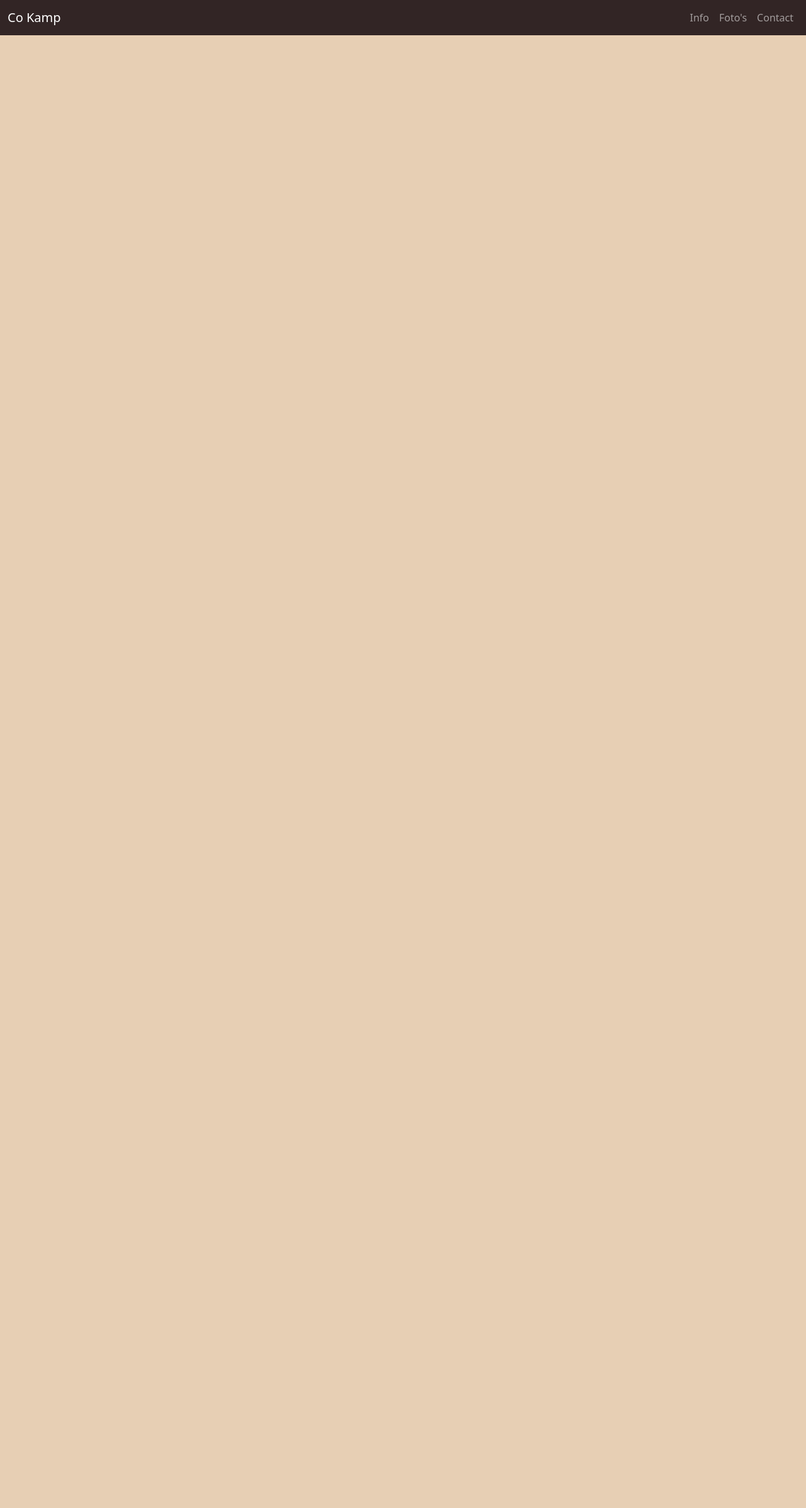
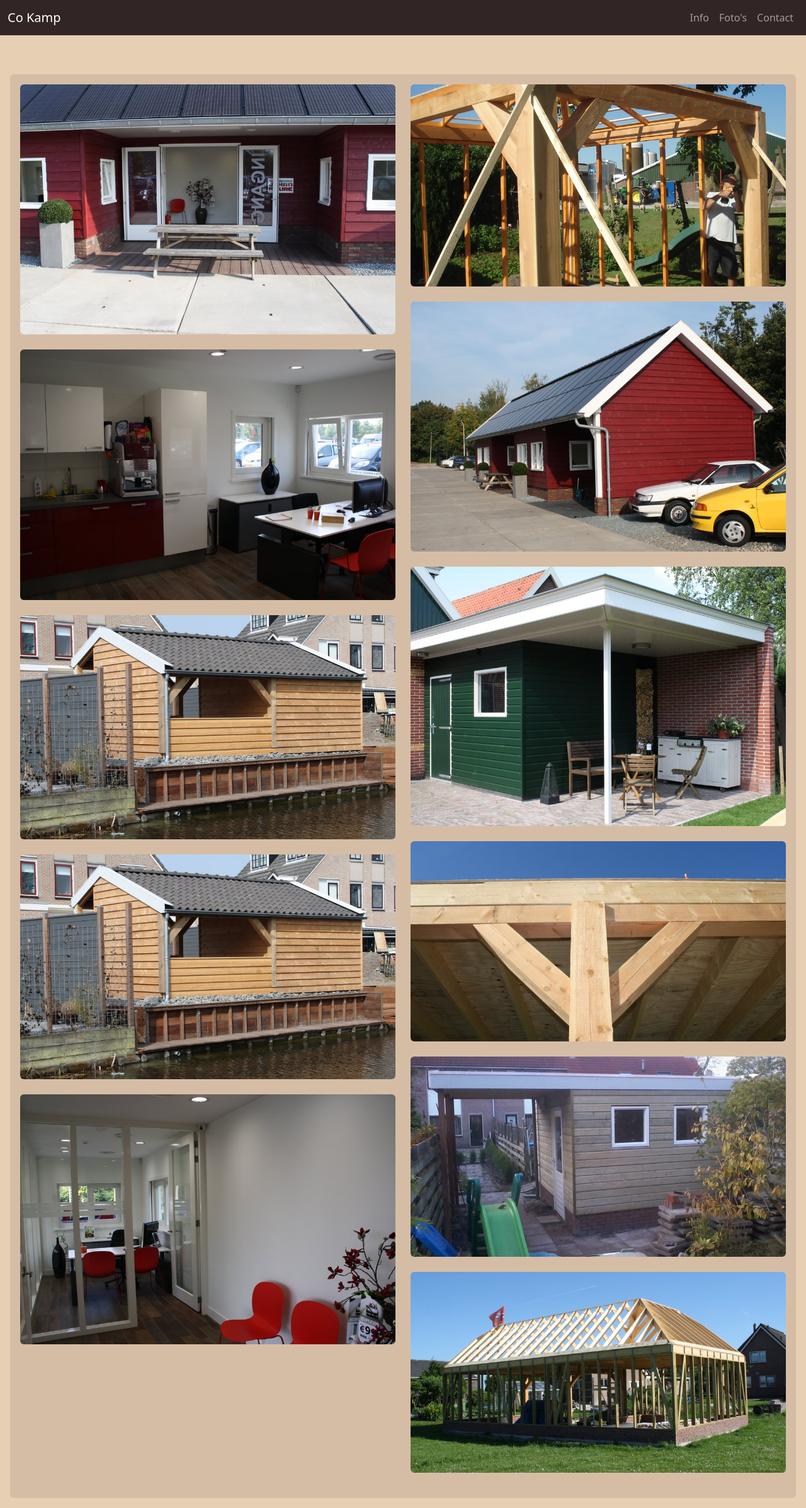
Before and after one commit to Stijn-Kamp/CoKampWebsite, a Vue app: page / in a window 1280 px wide. Shown: the whole page at 63% size. Before the commit the page ends 800 px from the top, so only its background shows below. Built offline with nearby package versions, Linux system fonts and the light colour scheme.

Commit message:
added image grid

```diff
--- a/src/App.vue
+++ b/src/App.vue
@@ -1,6 +1,6 @@
 <script setup>
-  import MainPage from "@views/MainView.vue";
-  import NavBar from "@components/NavBar.vue"
+    import NavBar from "@components/NavBar.vue";
+    import MainPage from "@views/MainView.vue";
 </script>
 
 <template>
--- /dev/null
+++ b/src/components/ImageGrid.vue
@@ -0,0 +1,76 @@
+<template>
+  <div class="lightbox m-3 mt-5 p-3 bg-primary bg-opacity-10 rounded">
+    <div class="row">
+      <div class="col-lg-6">
+        <img
+          src="@assets/images/examples/example1.jpg"
+          data-mdb-img="@assets/images/examples/example1.jpg"
+          alt="Table Full of Spices"
+          class="w-100 mb-2 mb-md-4 shadow-1-strong rounded"
+        />
+        <img
+          src="@assets/images/examples/example2.jpg"
+          data-mdb-img="@assets/images/examples/example2.jpg"
+          alt="Table Full of Spices"
+          class="w-100 mb-2 mb-md-4 shadow-1-strong rounded"
+        />
+        <img
+          src="@assets/images/examples/example3.jpg"
+          data-mdb-img="@assets/images/examples/example3.jpg"
+          alt="Table Full of Spices"
+          class="w-100 mb-2 mb-md-4 shadow-1-strong rounded"
+        />
+        <img
+          src="@assets/images/examples/example3.jpg"
+          data-mdb-img="@assets/images/examples/example3.jpg"
+          alt="Table Full of Spices"
+          class="w-100 mb-2 mb-md-4 shadow-1-strong rounded"
+        />
+        <img
+          src="@assets/images/examples/example4.jpg"
+          data-mdb-img="@assets/images/examples/example4.jpg"
+          alt="Table Full of Spices"
+          class="w-100 mb-2 mb-md-4 shadow-1-strong rounded"
+        />
+      </div>
+      <div class="col-lg-6">
+        <img
+          src="@assets/images/examples/example5.jpg"
+          data-mdb-img="@assets/images/examples/example5.jpg"
+          alt="Table Full of Spices"
+          class="w-100 mb-2 mb-md-4 shadow-1-strong rounded"
+        />
+        <img
+          src="@assets/images/examples/example6.jpg"
+          data-mdb-img="@assets/images/examples/example6.jpg"
+          alt="Table Full of Spices"
+          class="w-100 mb-2 mb-md-4 shadow-1-strong rounded"
+        />
+        <img
+          src="@assets/images/examples/example7.jpg"
+          data-mdb-img="@assets/images/examples/example7.jpg"
+          alt="Table Full of Spices"
+          class="w-100 mb-2 mb-md-4 shadow-1-strong rounded"
+        />
+        <img
+          src="@assets/images/examples/example8.jpg"
+          data-mdb-img="@assets/images/examples/example8.jpg"
+          alt="Table Full of Spices"
+          class="w-100 mb-2 mb-md-4 shadow-1-strong rounded"
+        />
+        <img
+          src="@assets/images/examples/example9.jpg"
+          data-mdb-img="@assets/images/examples/example9.jpg"
+          alt="Table Full of Spices"
+          class="w-100 mb-2 mb-md-4 shadow-1-strong rounded"
+        />
+        <img
+          src="@assets/images/examples/example10.jpg"
+          data-mdb-img="@assets/images/examples/example10.jpg"
+          alt="Table Full of Spices"
+          class="w-100 mb-2 mb-md-4 shadow-1-strong rounded"
+        />
+      </div>
+    </div>
+  </div>
+</template>
--- a/src/components/TheWelcome.vue
+++ /dev/null
@@ -1,121 +0,0 @@
-<script setup>
-import WelcomeItem from "./WelcomeItem.vue";
-import DocumentationIcon from "./icons/IconDocumentation.vue";
-import ToolingIcon from "./icons/IconTooling.vue";
-import EcosystemIcon from "./icons/IconEcosystem.vue";
-import CommunityIcon from "./icons/IconCommunity.vue";
-import SupportIcon from "./icons/IconSupport.vue";
-</script>
-
-<template>
-  <WelcomeItem>
-    <template #icon>
-      <DocumentationIcon />
-    </template>
-    <template #heading>Documentation</template>
-
-    Vue’s
-    <a href="https://vuejs.org/" target="_blank" rel="noopener"
-      >official documentation</a
-    >
-    provides you with all information you need to get started.
-  </WelcomeItem>
-
-  <WelcomeItem>
-    <template #icon>
-      <ToolingIcon />
-    </template>
-    <template #heading>Tooling</template>
-
-    This project is served and bundled with
-    <a
-      href="https://vitejs.dev/guide/features.html"
-      target="_blank"
-      rel="noopener"
-      >Vite</a
-    >. The recommended IDE setup is
-    <a href="https://code.visualstudio.com/" target="_blank" rel="noopener"
-      >VSCode</a
-    >
-    +
-    <a
-      href="https://github.com/johnsoncodehk/volar"
-      target="_blank"
-      rel="noopener"
-      >Volar</a
-    >. If you need to test your components and web pages, check out
-    <a href="https://www.cypress.io/" target="_blank" rel="noopener">Cypress</a>
-    and
-    <a href="https://on.cypress.io/component" target="_blank"
-      >Cypress Component Testing</a
-    >.
-
-    <br />
-
-    More instructions are available in <code>README.md</code>.
-  </WelcomeItem>
-
-  <WelcomeItem>
-    <template #icon>
-      <EcosystemIcon />
-    </template>
-    <template #heading>Ecosystem</template>
-
-    Get official tools and libraries for your project:
-    <a href="https://pinia.vuejs.org/" target="_blank" rel="noopener">Pinia</a>,
-    <a href="https://router.vuejs.org/" target="_blank" rel="noopener"
-      >Vue Router</a
-    >,
-    <a href="https://test-utils.vuejs.org/" target="_blank" rel="noopener"
-      >Vue Test Utils</a
-    >, and
-    <a href="https://github.com/vuejs/devtools" target="_blank" rel="noopener"
-      >Vue Dev Tools</a
-    >. If you need more resources, we suggest paying
-    <a
-      href="https://github.com/vuejs/awesome-vue"
-      target="_blank"
-      rel="noopener"
-      >Awesome Vue</a
-    >
-    a visit.
-  </WelcomeItem>
-
-  <WelcomeItem>
-    <template #icon>
-      <CommunityIcon />
-    </template>
-    <template #heading>Community</template>
-
-    Got stuck? Ask your question on
-    <a href="https://chat.vuejs.org" target="_blank" rel="noopener">Vue Land</a
-    >, our official Discord server, or
-    <a
-      href="https://stackoverflow.com/questions/tagged/vue.js"
-      target="_blank"
-      rel="noopener"
-      >StackOverflow</a
-    >. You should also subscribe to
-    <a href="https://news.vuejs.org" target="_blank" rel="noopener"
-      >our mailing list</a
-    >
-    and follow the official
-    <a href="https://twitter.com/vuejs" target="_blank" rel="noopener"
-      >@vuejs</a
-    >
-    twitter account for latest news in the Vue world.
-  </WelcomeItem>
-
-  <WelcomeItem>
-    <template #icon>
-      <SupportIcon />
-    </template>
-    <template #heading>Support Vue</template>
-
-    As an independent project, Vue relies on community backing for its
-    sustainability. You can help us by
-    <a href="https://vuejs.org/sponsor/" target="_blank" rel="noopener"
-      >becoming a sponsor</a
-    >.
-  </WelcomeItem>
-</template>
--- a/src/components/WelcomeItem.vue
+++ /dev/null
@@ -1,85 +0,0 @@
-<template>
-  <div class="item">
-    <i>
-      <slot name="icon"></slot>
-    </i>
-    <div class="details">
-      <h3>
-        <slot name="heading"></slot>
-      </h3>
-      <slot></slot>
-    </div>
-  </div>
-</template>
-
-<style scoped>
-.item {
-  margin-top: 2rem;
-  display: flex;
-}
-
-.details {
-  flex: 1;
-  margin-left: 1rem;
-}
-
-i {
-  display: flex;
-  place-items: center;
-  place-content: center;
-  width: 32px;
-  height: 32px;
-  color: var(--color-text);
-}
-
-h3 {
-  font-size: 1.2rem;
-  font-weight: 500;
-  margin-bottom: 0.4rem;
-  color: var(--color-heading);
-}
-
-@media (min-width: 1024px) {
-  .item {
-    margin-top: 0;
-    padding: 0.4rem 0 1rem calc(var(--section-gap) / 2);
-  }
-
-  i {
-    top: calc(50% - 25px);
-    left: -26px;
-    position: absolute;
-    border: 1px solid var(--color-border);
-    background: var(--color-background);
-    border-radius: 8px;
-    width: 50px;
-    height: 50px;
-  }
-
-  .item:before {
-    content: " ";
-    border-left: 1px solid var(--color-border);
-    position: absolute;
-    left: 0;
-    bottom: calc(50% + 25px);
-    height: calc(50% - 25px);
-  }
-
-  .item:after {
-    content: " ";
-    border-left: 1px solid var(--color-border);
-    position: absolute;
-    left: 0;
-    top: calc(50% + 25px);
-    height: calc(50% - 25px);
-  }
-
-  .item:first-of-type:before {
-    display: none;
-  }
-
-  .item:last-of-type:after {
-    display: none;
-  }
-}
-</style>
--- a/src/views/HomeView.vue
+++ b/src/views/HomeView.vue
@@ -1,9 +1,7 @@
 <script setup>
-import TheWelcome from "../components/TheWelcome.vue";
 </script>
 
 <template>
   <main>
-    <TheWelcome />
   </main>
 </template>
--- a/src/views/MainView.vue
+++ b/src/views/MainView.vue
@@ -1,2 +1,14 @@
+<script>
+    import Images from "@components/ImageGrid.vue";
+
+    export default {
+    components: {
+        Images
+    }
+}
+</script>
+
 <template>
+
+    <Images id="Images"/>
 </template>
```
